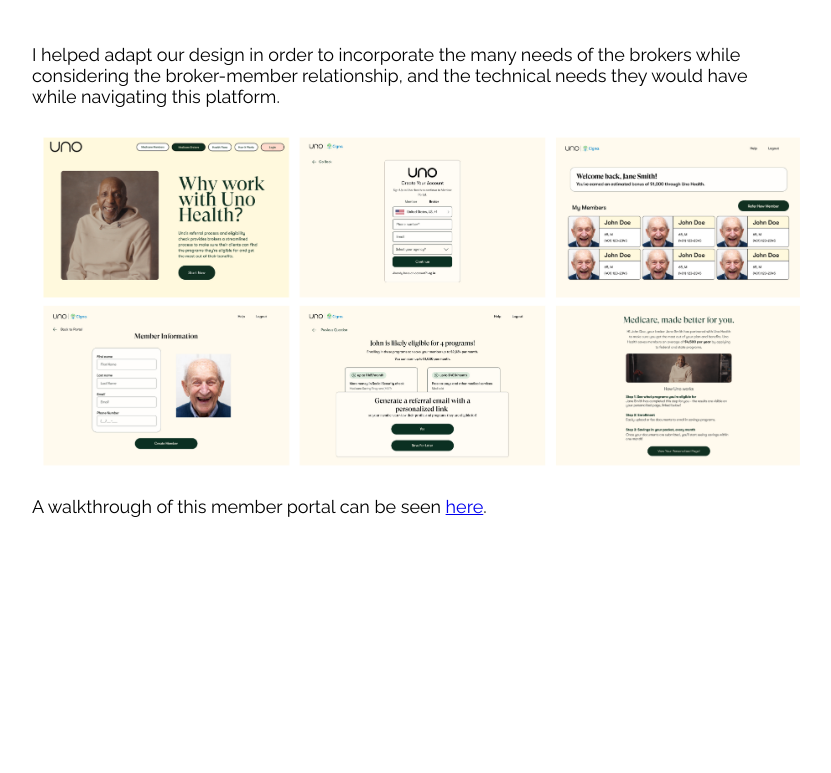
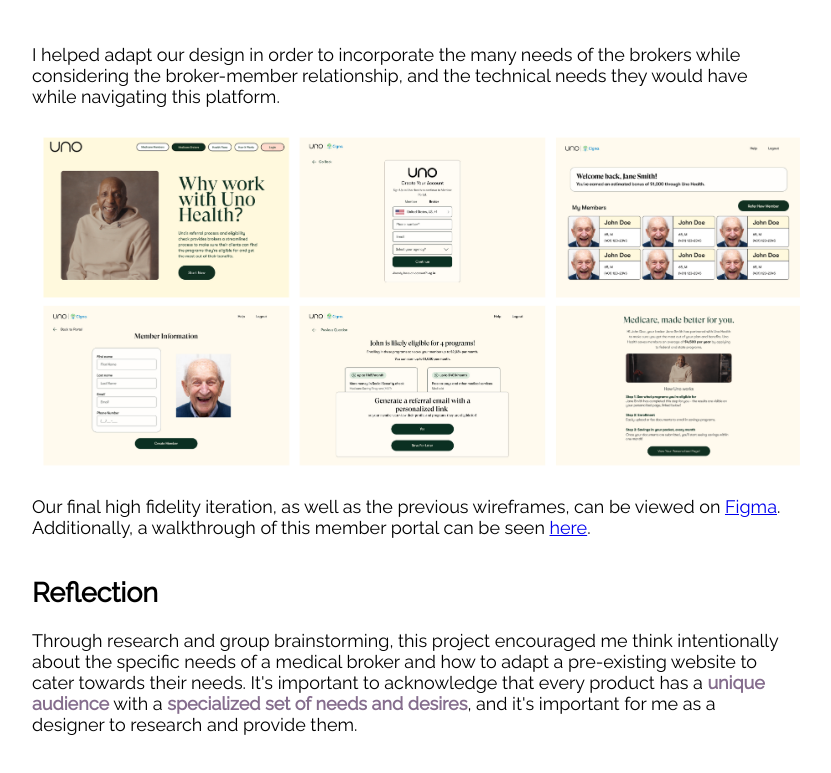
Before and after one commit to liquidbeehive/portfolio-Iterative-Design, a plain HTML site: page index.html in a window 1280 px wide. Shown: the part 4925-5698 px from the top of the page, without its empty margins (232-1063 px from the left). Before the commit the page ends 5602 px from the top, so only its background shows below. Drawn offline with Linux system fonts and the light colour scheme.

Commit message:
reflection update

```diff
--- a/index.html
+++ b/index.html
@@ -79,7 +79,16 @@
             <img class = "photo" alt="figma hifi wireframe" src="photos/hifi.png"/>
         </p>
         <p>
-            A walkthrough of this member portal can be seen <a href="https://www.loom.com/share/e36da044856c466eb4fd6168975c77d8?sid=3c9afbb0-f66a-40eb-bd2f-f5ed37a3a658">here</a>.
+            Our final high fidelity iteration, as well as the previous wireframes, can be viewed on <a href = "https://www.figma.com/design/VkRiORYpMcQM692EsoAkOL/CS1300-Iterative-Design---Uno-Health?node-id=102-251">Figma</a>.
+            Additionally, a walkthrough of this member portal can be seen <a href="https://www.loom.com/share/e36da044856c466eb4fd6168975c77d8?sid=3c9afbb0-f66a-40eb-bd2f-f5ed37a3a658">here</a>.
+        </p>
+        <h2>Reflection</h2>
+        <p>
+            Through research and group brainstorming, this project encouraged me think intentionally about the specific
+            needs of a medical broker and how to adapt a pre-existing website to cater towards
+            their needs. It's important to acknowledge that every product has a
+            <b class = "purple"> unique audience</b> with a <b class = "purple">specialized set of needs and desires</b>,
+            and it's important for me as a designer to research and provide them.
         </p>
 
 
--- a/styles.css
+++ b/styles.css
@@ -58,3 +58,7 @@ h1{
 .pageFooter{
     margin: 10rem;
 }
+.purple{
+    color: #856D8D;
+
+}
```
